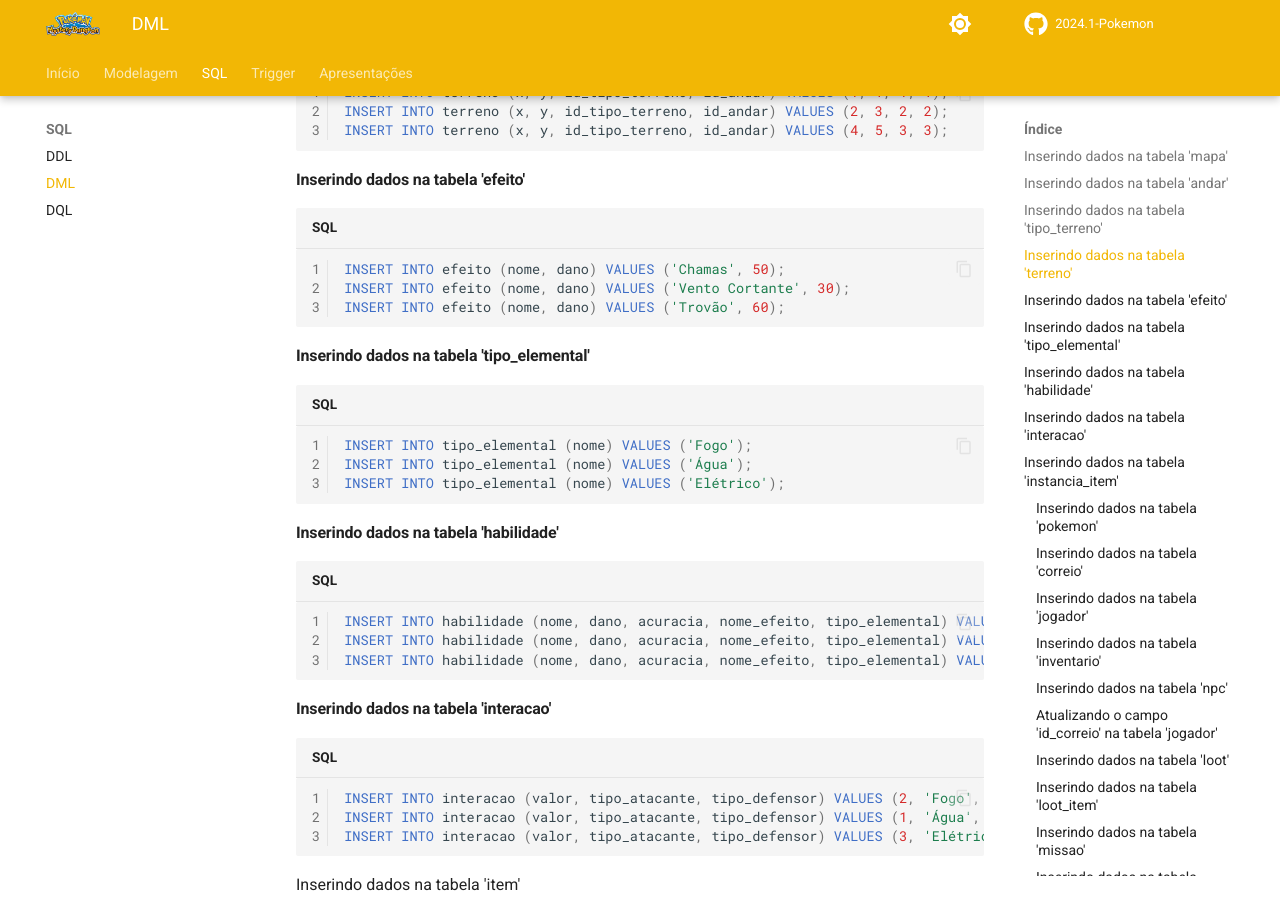
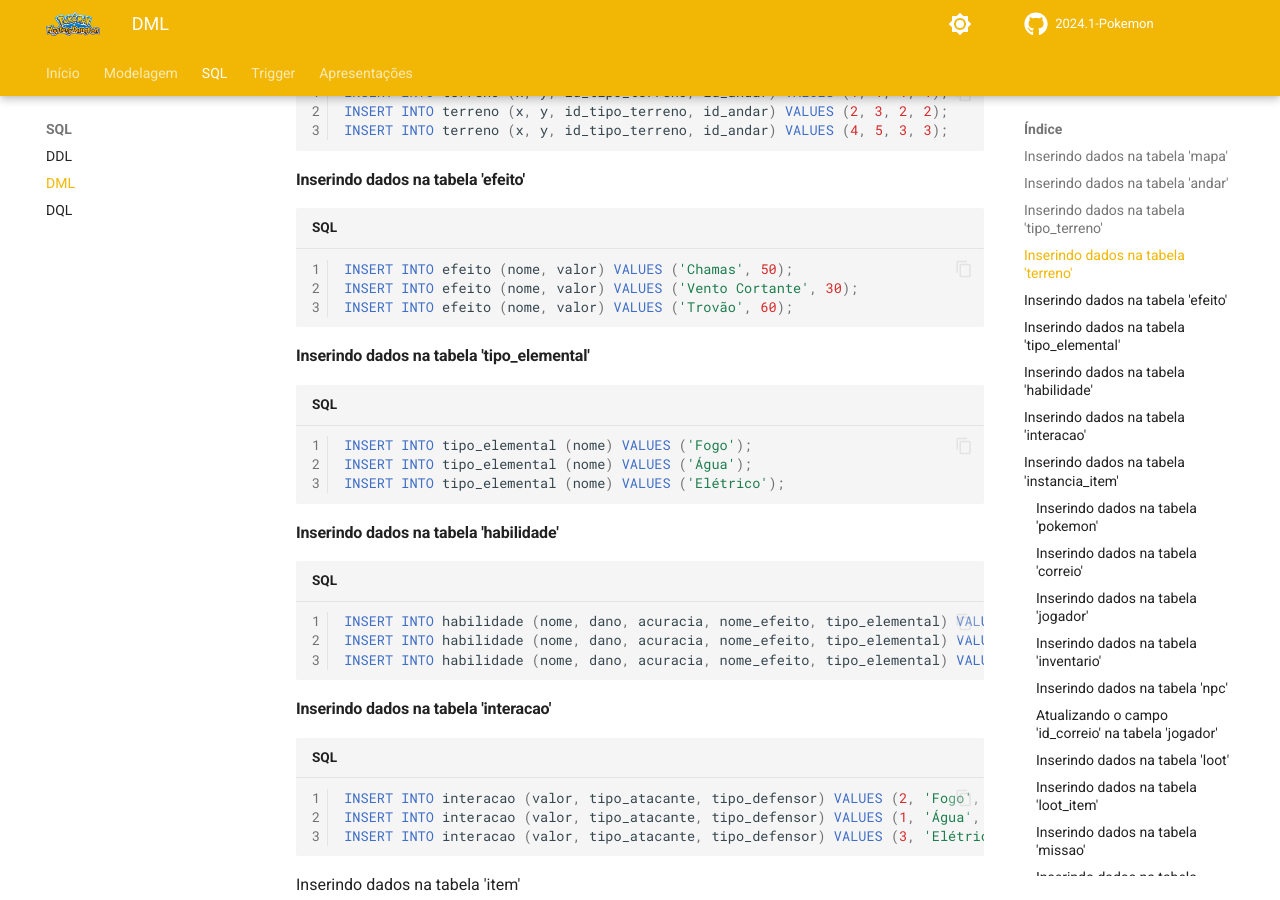
Before and after one commit to SBD1/2024.1-Pokemon, an MkDocs documentation site: the page built from docs/sql/dml/dml.md, in a window 1280 px wide and 900 px high, scrolled down 885 px. Built offline with MkDocs 1.6.1 and Material for MkDocs 9.7.7, drawn with Linux system fonts in a browser that asks for light colours; comment, search, counter and statistics services are not loaded.

Commit message:
Atualizando entidades

```diff
--- a/docs/sql/dml/dml.md
+++ b/docs/sql/dml/dml.md
@@ -32,9 +32,9 @@ INSERT INTO terreno (x, y, id_tipo_terreno, id_andar) VALUES (4, 5, 3, 3);
 
 #### Inserindo dados na tabela 'efeito'
 ~~~sql
-INSERT INTO efeito (nome, dano) VALUES ('Chamas', 50);
-INSERT INTO efeito (nome, dano) VALUES ('Vento Cortante', 30);
-INSERT INTO efeito (nome, dano) VALUES ('Trovão', 60);
+INSERT INTO efeito (nome, valor) VALUES ('Chamas', 50);
+INSERT INTO efeito (nome, valor) VALUES ('Vento Cortante', 30);
+INSERT INTO efeito (nome, valor) VALUES ('Trovão', 60);
 ~~~
 
 #### Inserindo dados na tabela 'tipo_elemental'
```
Also changed, not shown: docs/sql/ddl/ddl.md (+1 -1 lines), 2 other files.
